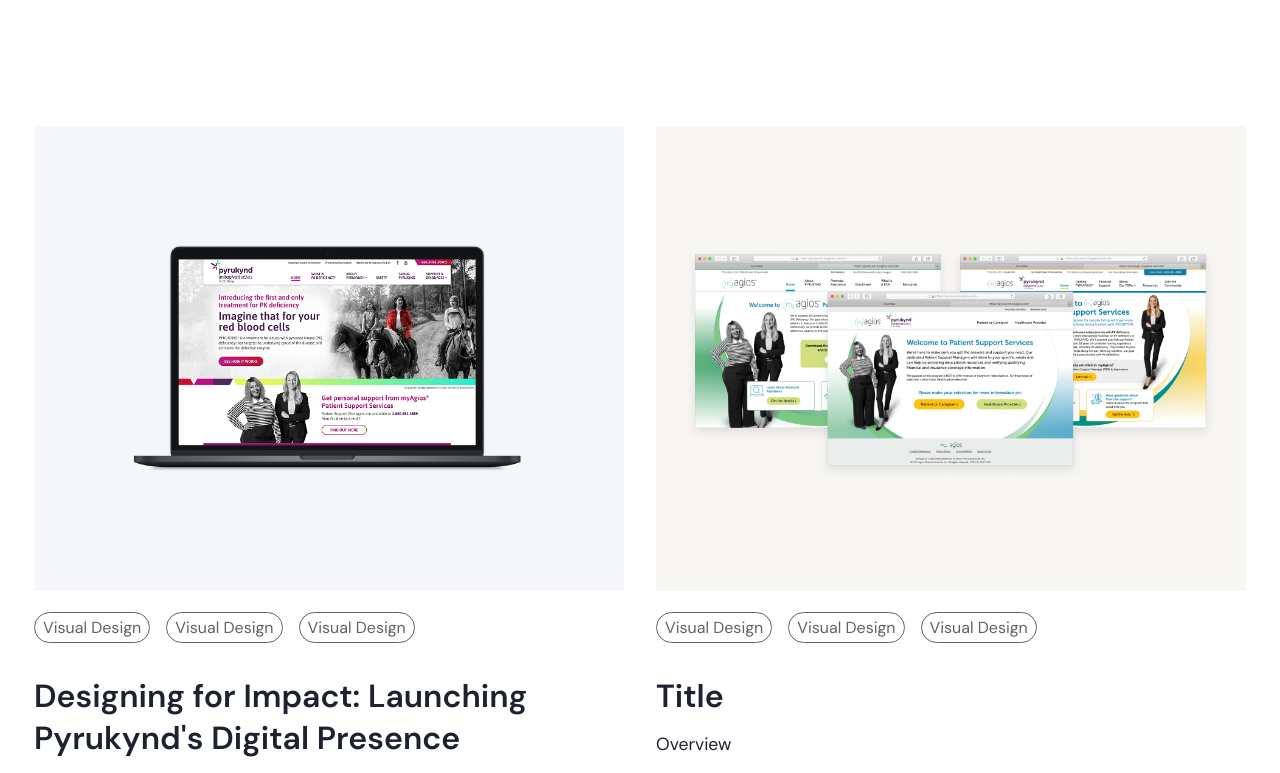
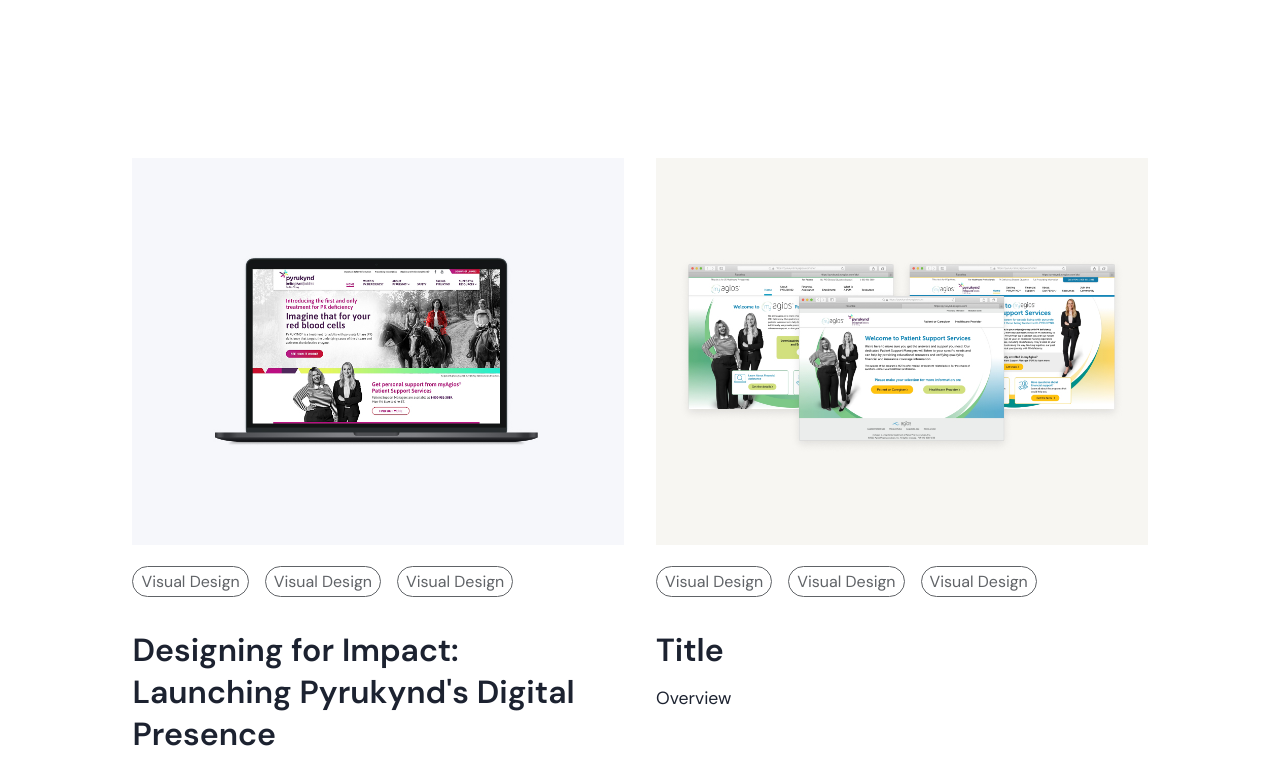
Before and after one commit to z-kateryna/portfolio-deploy, a React (Vite) app: page / in a window 1280 px wide. Shown: the part 732-1505 px from the top of the page. Built offline with nearby package versions, Linux system fonts and the light colour scheme.

Commit message:
latest changes

```diff
--- a/src/components/CaseStudies/CaseStudies.jsx
+++ b/src/components/CaseStudies/CaseStudies.jsx
@@ -7,8 +7,8 @@ import COBMockUp from "../../assets/images/cob-mock-up.jpg";
 
 export default function CaseStudies() {
   return (
-    <>
-      <section className="case-studies">
+    <section className="case-studies">
+      <div className="case-studies__wrapper">
         <a className="case-studies__pyrukynd" href="#">
           <img className="case-studies__pyrukynd--img" src={PurykundMockUp} />
           <div className="case-studies__tag-container">
@@ -17,8 +17,16 @@ export default function CaseStudies() {
             <div className="case-studies__tag">Visual Design</div>
           </div>
           <div className="case-studies__copy-container">
-            <h2 className="case-studies__header">Designing for Impact: Launching Pyrukynd's Digital Presence</h2>
-            <p className="case-studies__copy">This case study explores the design and development process behind the Pyrukynd website, focusing on creating an engaging, user-friendly digital resource for patients and healthcare providers, aimed at delivering crucial treatment information with clarity and ease.</p>
+            <h2 className="case-studies__header">
+              Designing for Impact: Launching Pyrukynd's Digital Presence
+            </h2>
+            <p className="case-studies__copy">
+              This case study explores the design and development process behind
+              the Pyrukynd website, focusing on creating an engaging,
+              user-friendly digital resource for patients and healthcare
+              providers, aimed at delivering crucial treatment information with
+              clarity and ease.
+            </p>
             {/* <button className="case-studies__btn">
               read case study
               <img src={Arrow} />
@@ -73,7 +81,7 @@ export default function CaseStudies() {
             </button> */}
           </div>
         </a>
-      </section>
-    </>
+      </div>
+    </section>
   );
 }
--- a/src/components/CaseStudies/CaseStudies.scss
+++ b/src/components/CaseStudies/CaseStudies.scss
@@ -4,12 +4,16 @@
 @use "../../assets/styles/partials/variables" as *;
 
 .case-studies {
+  padding: 1rem;
+
+  &__wrapper {
     margin-top: 4rem;
     display: flex;
     flex-wrap: wrap;
     gap: 2rem;
     justify-content: center;
     width: 100%;
+  }
 
   &__pyrukynd,
   &__myagios,
@@ -70,6 +74,7 @@
   }
 
   @include tablet {
+    padding: 2rem;
     margin-top: 5rem;
 
     &__pyrukynd,
@@ -82,6 +87,11 @@
   }
 
   @include desktop {
+    &__wrapper {
+      max-width: 1024px;
+      margin: 0 auto;
+    }
+
     margin-top: 6rem;
     display: flex;
     flex-wrap: wrap;
@@ -92,7 +102,7 @@
     &__myagios,
     &__nowsta,
     &__cob {
-      width: 590px;
+      width: 48%;
       margin-bottom: 4rem;
     }
 
```
Also changed, not shown: src/assets/images/pyrukyndmockup.jpg (added). Lines whose indentation alone changed are shown as unchanged.
